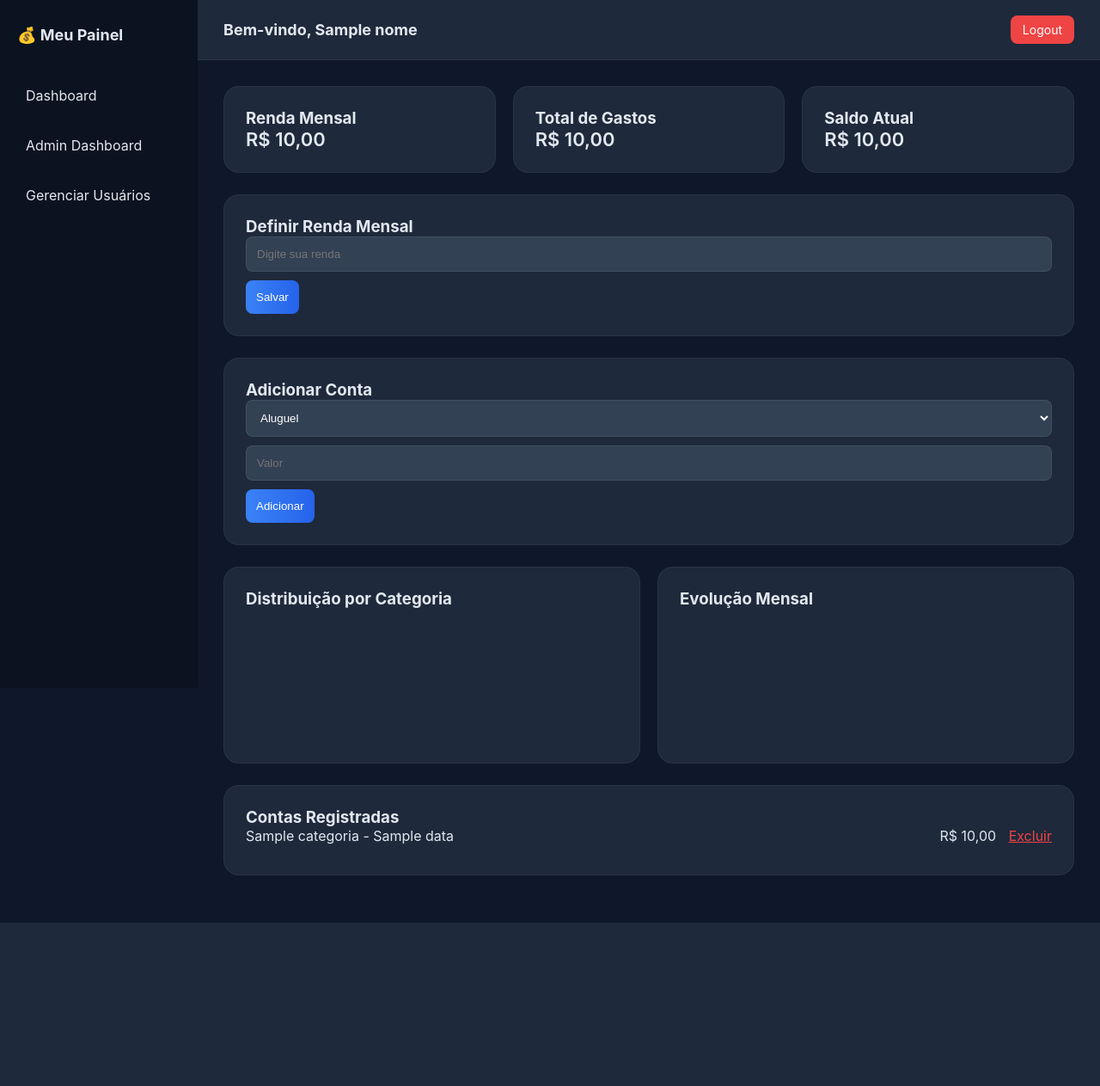
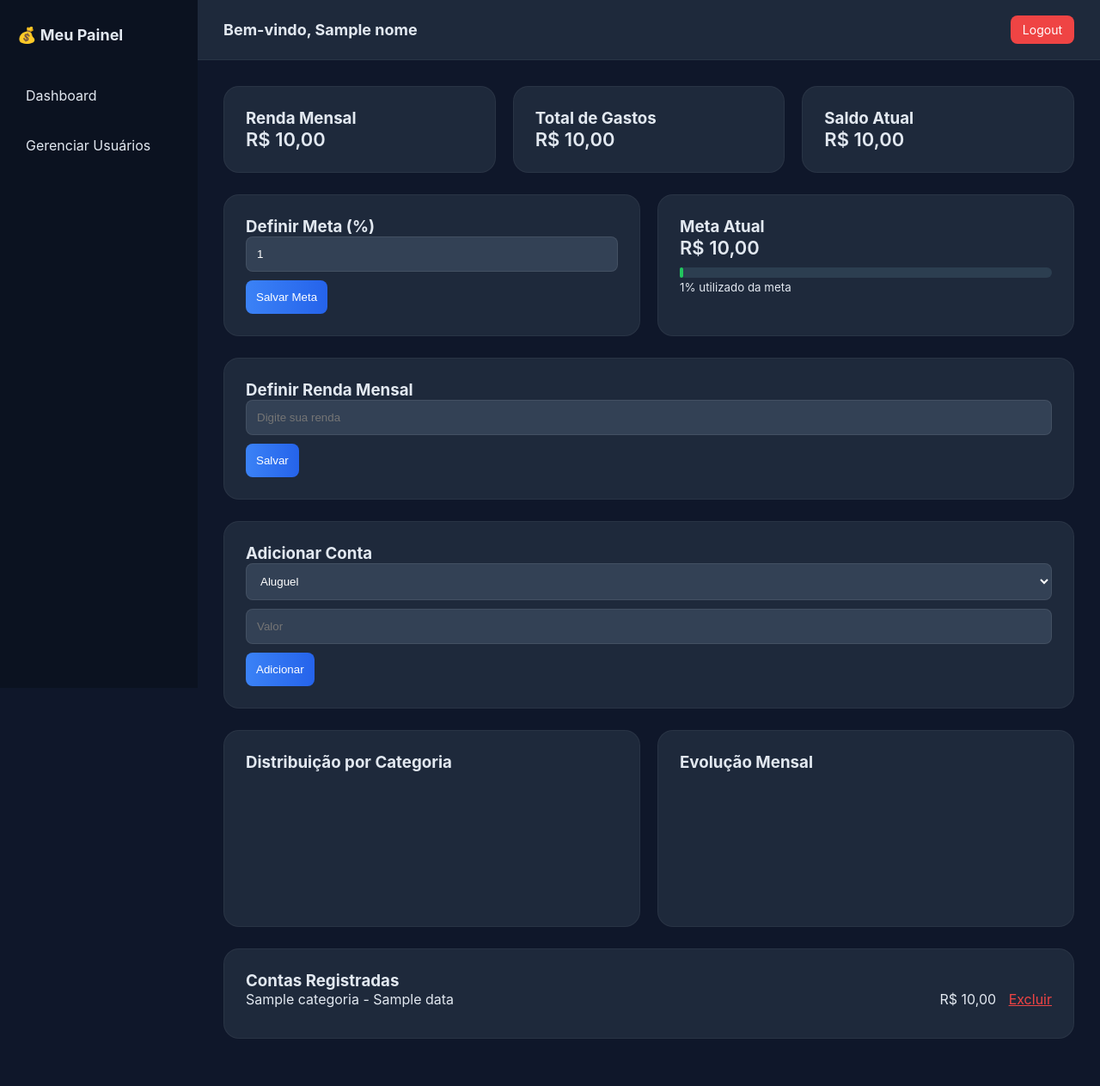
Before and after one commit to iproleplay/controle-financeiro, a Flask app: template templates/dashboard.html in a window 1280 px wide. Shown: the whole page at 86% size. Before the commit the page ends 1073 px from the top, so only its background shows below. Run offline with Flask 3, Linux system fonts and the light colour scheme; the visitor is signed in with stand-in values (Sample User, id 1); the template is opened without the code that fills it: most values are stand-ins (such as "Sample title", 1, 10 or a date in 2020); a map, chart or similar area stays blank; some libraries are stand-ins or nearby versions.

Commit message:
meta personalizada dashboard

```diff
--- a/templates/dashboard.html
+++ b/templates/dashboard.html
@@ -15,10 +15,8 @@
     <a href="/dashboard">Dashboard</a>
 
     {% if session.get("role") == "admin" %}
-    <a href="/admin/dashboard">Admin Dashboard</a>
     <a href="/admin">Gerenciar Usuários</a>
     {% endif %}
-
 </div>
 
 <div class="main">
@@ -54,6 +52,39 @@
 
         </div>
 
+        <!-- META PERSONALIZADA -->
+        <div class="grid">
+
+            <div class="card">
+                <h3>Definir Meta (%)</h3>
+                <form method="POST">
+                    <input type="hidden" name="tipo" value="meta">
+                    <input type="number" name="meta_percentual"
+                           value="{{ meta_percentual }}"
+                           min="1" max="100">
+                    <button type="submit">Salvar Meta</button>
+                </form>
+            </div>
+
+            <div class="card">
+                <h3>Meta Atual</h3>
+                <div class="stat">{{ meta_valor | brl }}</div>
+
+                <div style="background:#2c3e50; border-radius:10px; height:12px; margin-top:10px;">
+                    <div style="
+                        width: {{ percentual_usado }}%;
+                        height:100%;
+                        border-radius:10px;
+                        background: {% if percentual_usado > 100 %}#ef4444{% else %}#22c55e{% endif %};
+                        transition:0.4s;
+                    ">
+                    </div>
+                </div>
+
+                <small>{{ percentual_usado|round(1) }}% utilizado da meta</small>
+            </div>
+
+        </div>
 
         <!-- DEFINIR RENDA -->
         <div class="card">
@@ -65,8 +96,7 @@
             </form>
         </div>
 
-
-        <!-- CONTAS PRIORITÁRIAS -->
+        <!-- CONTAS -->
         <div class="card">
             <h3>Adicionar Conta</h3>
             <form method="POST">
@@ -87,7 +117,6 @@
             </form>
         </div>
 
-
         <!-- GRÁFICOS -->
         <div class="grid">
 
@@ -102,7 +131,6 @@
             </div>
 
         </div>
-
 
         <!-- LISTA -->
         <div class="card">
```
